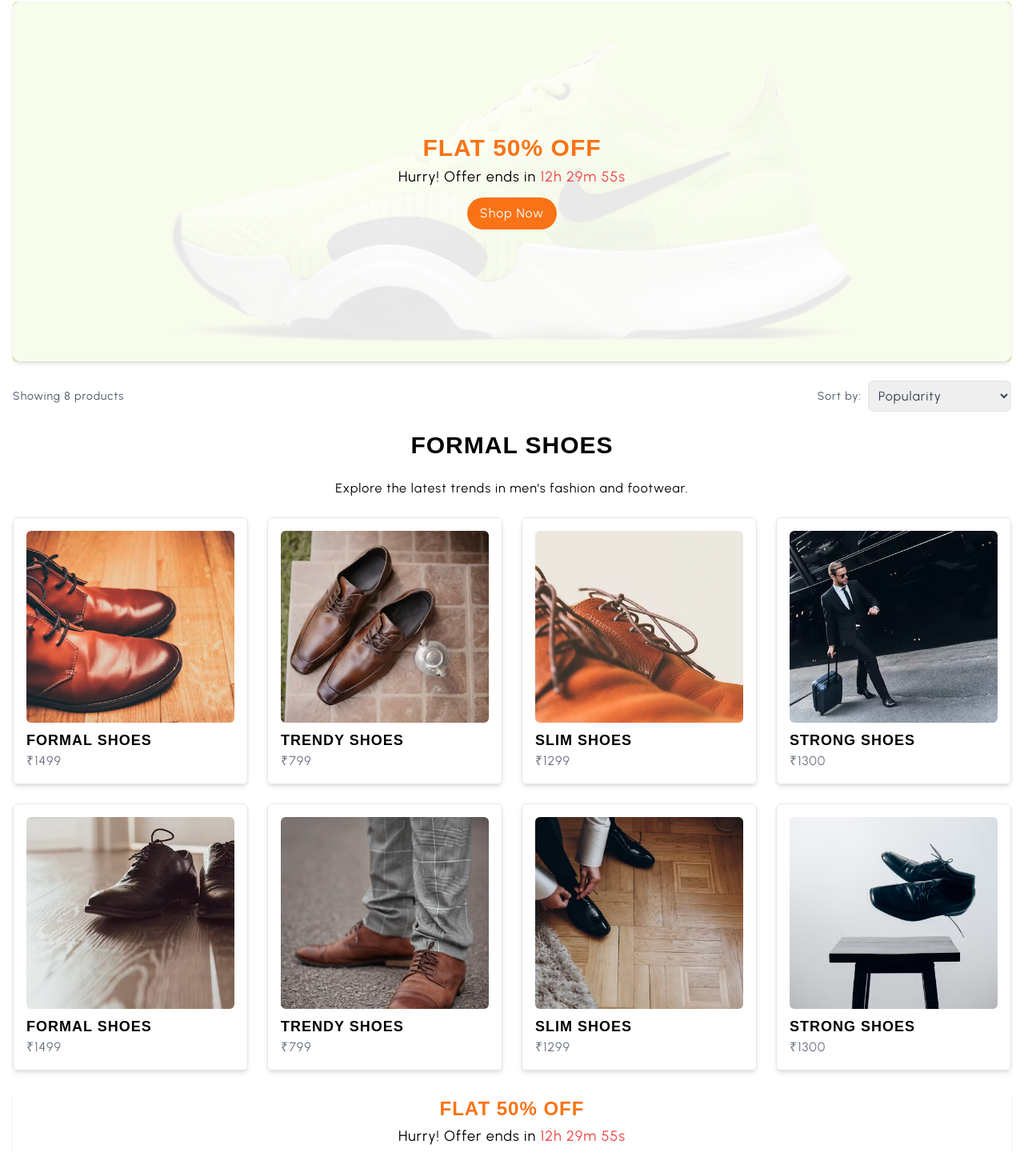
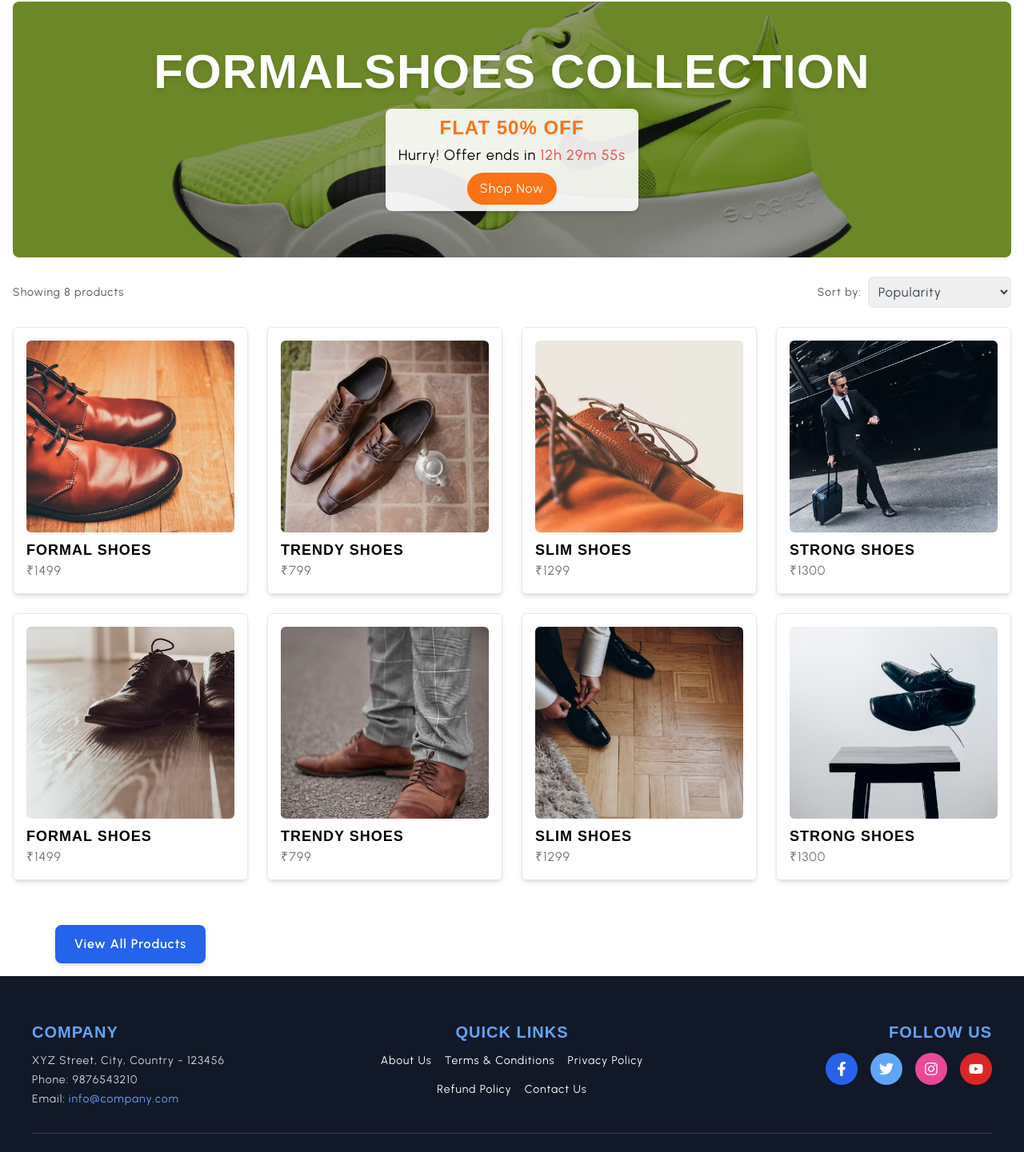
Before and after one commit to amantiwari2357/PRVLITE--shoes, a Next.js app: page /shop/FormalShoes in a window 1280 px wide. Shown: the part 94-1535 px from the top of the page at 80% size. Built offline with nearby package versions, Linux system fonts and the light colour scheme.

Commit message:
maine pura categories page view all add kiya jo thoda achhe se nhi display ho rha hau and h1 and p1 ko commnet diya

```diff
--- a/pages/shop/CasualShoes.js
+++ b/pages/shop/CasualShoes.js
@@ -83,8 +83,8 @@ const CasualShoes = () => {
                 </div>
             </div>
 
-            <h1 className="text-3xl font-bold text-center my-6">Casual Shoes</h1>
-            <p className="text-center">Explore the latest trends in men's fashion and footwear.</p>
+            {/* <h1 className="text-3xl font-bold text-center my-6">Casual Shoes</h1>
+            <p className="text-center">Explore the latest trends in men's fashion and footwear.</p> */}
 
             <div className="grid grid-cols-1 sm:grid-cols-2 md:grid-cols-3 lg:grid-cols-4 gap-6 mt-6">
                 {products.map((product) => (
@@ -96,6 +96,14 @@ const CasualShoes = () => {
                         </div>
                     </Link>
                 ))}
+                {/* View All Button */}
+<div className="flex justify-center mt-8">
+    <Link href="/shop">
+        <button className="bg-blue-600 text-white px-6 py-3 rounded-lg font-semibold shadow-md hover:bg-blue-700 transition-all">
+            View All Products
+        </button>
+    </Link>
+</div>
             </div>
         </div>
     );
--- a/pages/shop/FormalShoes.js
+++ b/pages/shop/FormalShoes.js
@@ -57,23 +57,30 @@ const MensClothing = () => {
     return (
         <div className="max-w-[1360px] mx-auto p-4">
             {/* 🏷️ Banner Section with Offer */}
-            <div className="relative w-full h-[250px] md:h-[350px] lg:h-[450px] mb-6">
+            <div className="relative w-full h-80 mb-6">
                 <img
                     src="/products/slide-3.png"
-                    alt="Formal Shoes Collection"
-                    className="w-full h-full object-cover rounded-md"
+                    alt="Sneakers Collection"
+                    className="w-full h-full object-cover rounded-lg"
                 />
-                <div className="absolute inset-0 flex flex-col items-center justify-center text-center px-4 bg-white/90 p-4 rounded-lg shadow-md">
-                    <h2 className="text-3xl font-bold text-orange-500">FLAT 50% OFF</h2>
-                    <p className="text-lg mt-1">
+                <div className="absolute inset-0 bg-black bg-opacity-40 flex flex-col items-center justify-center rounded-lg text-center px-6">
+                    <h1 className="text-white text-5xl md:text-6xl font-extrabold uppercase drop-shadow-md">FormalShoes Collection</h1>
+                    {/* Offer Box */}
+<div className="mt-4 bg-white/90 px-4 py-2 rounded-lg shadow-md">
+    <h2 className="text-2xl font-bold text-orange-500">FLAT 50% OFF</h2>
+    <p className="text-lg mt-1 text-black">
         Hurry! Offer ends in
-                        <span className="text-red-500"> {timeLeft.hours}h {timeLeft.minutes}m {timeLeft.second}s</span>
+        <span className="text-red-500">
+            {" "}{timeLeft.hours}h {timeLeft.minutes}m {timeLeft.second}s
+        </span>
     </p>
     <Link href="/shop">
-                        <button className="mt-3 px-4 py-2 bg-orange-500 text-white rounded-full hover:bg-orange-600 transition">
+        <button className="mt-2 px-4 py-2 bg-orange-500 text-white rounded-full hover:bg-orange-600 transition">
             Shop Now
         </button>
     </Link>
+</div>
+
                 </div>
             </div>
 
@@ -95,8 +102,8 @@ const MensClothing = () => {
                 </div>
             </div>
 
-            <h1 className="text-3xl font-bold text-center my-6">Formal Shoes</h1>
-            <p className="text-center">Explore the latest trends in men's fashion and footwear.</p>
+            {/* <h1 className="text-3xl font-bold text-center my-6">Formal Shoes</h1> */}
+            {/* <p className="text-center">Explore the latest trends in men's fashion and footwear.</p> */}
 
             {/* 🏷️ Product Grid */}
             <div className="grid grid-cols-1 sm:grid-cols-2 md:grid-cols-3 lg:grid-cols-4 gap-6 mt-6">
@@ -113,21 +120,17 @@ const MensClothing = () => {
                         </a>
                     </Link>
                 ))}
-            </div>
-
-            {/* 🏷️ Offer Box (Added Below Product List) */}
-            <div className="mt-6 bg-white/90 px-4 py-2 rounded-lg shadow-md text-center">
-                <h2 className="text-2xl font-bold text-orange-500">FLAT 50% OFF</h2>
-                <p className="text-lg mt-1 text-black">
-                    Hurry! Offer ends in
-                    <span className="text-red-500"> {timeLeft.hours}h {timeLeft.minutes}m {timeLeft.second}s</span>
-                </p>
+                {/* View All Button */}
+<div className="flex justify-center mt-8">
     <Link href="/shop">
-                    <button className="mt-2 px-4 py-2 bg-orange-500 text-white rounded-full hover:bg-orange-600 transition">
-                        Shop Now
+        <button className="bg-blue-600 text-white px-6 py-3 rounded-lg font-semibold shadow-md hover:bg-blue-700 transition-all">
+            View All Products
         </button>
     </Link>
 </div>
+            </div>
+
+
         </div>
     );
 };
--- a/pages/shop/Sneakers.js
+++ b/pages/shop/Sneakers.js
@@ -97,8 +97,8 @@ const MensClothing = () => {
                 </div>
             </div>
 
-            <h1 className="text-3xl font-bold text-center my-6">Sneakers</h1>
-            <p className="text-center">Explore the latest trends in men's fashion and footwear.</p>
+            {/* <h1 className="text-3xl font-bold text-center my-6">Sneakers</h1> */}
+            {/* <p className="text-center">Explore the latest trends in men's fashion and footwear.</p> */}
 
             {/* 🏷️ Product Grid */}
             <div className="grid grid-cols-1 sm:grid-cols-2 md:grid-cols-3 lg:grid-cols-4 gap-6 mt-6">
@@ -111,6 +111,15 @@ const MensClothing = () => {
                         </div>
                     </Link>
                 ))}
+
+                {/* View All Button */}
+<div className="flex justify-center mt-8">
+    <Link href="/shop">
+        <button className="bg-blue-600 text-white px-6 py-3 rounded-lg font-semibold shadow-md hover:bg-blue-700 transition-all">
+            View All Products
+        </button>
+    </Link>
+</div>
             </div>
         </div>
     );
--- a/pages/shop/SportsShoes.js
+++ b/pages/shop/SportsShoes.js
@@ -51,14 +51,15 @@ const MensClothing = () => {
 
     return (
         <div className="max-w-[1360px] mx-auto p-4">
-            <div className="relative w-full h-[250px] md:h-[350px] lg:h-[450px] mb-6">
+            {/* 🏷️ Banner Section with Offer */}
+            <div className="relative w-full h-80 mb-6">
                 <img
-                    src="/products/mens2.jpg"
-                    alt="Sports Shoes Collection"
-                    className="w-full h-full object-cover rounded-md"
+                    src="/products/slide-3.png"
+                    alt="Sneakers Collection"
+                    className="w-full h-full object-cover rounded-lg"
                 />
-                <div className="absolute inset-0 bg-black bg-opacity-40 flex flex-col items-center justify-center rounded-md text-center px-6">
-                    <h1 className="text-4xl font-bold text-white">Sports Shoes Collection</h1>
+                <div className="absolute inset-0 bg-black bg-opacity-40 flex flex-col items-center justify-center rounded-lg text-center px-6">
+                    <h1 className="text-white text-5xl md:text-6xl font-extrabold uppercase drop-shadow-md">SportsShoes Collection</h1>
                     {/* Offer Box */}
 <div className="mt-4 bg-white/90 px-4 py-2 rounded-lg shadow-md">
     <h2 className="text-2xl font-bold text-orange-500">FLAT 50% OFF</h2>
--- a/pages/shop/accessories.js
+++ b/pages/shop/accessories.js
@@ -52,7 +52,7 @@ const MensClothing = () => {
             {/* 🏷️ Banner Section with Offer */}
             <div className="relative w-full h-80 mb-6">
                 <img
-                    src="/products/slide-2.png"
+                    src="/products/slide-3.png"
                     alt="Sneakers Collection"
                     className="w-full h-full object-cover rounded-lg"
                 />
@@ -97,8 +97,8 @@ const MensClothing = () => {
                 </div>
             </div>
 
-            <h1 className="text-3xl font-bold text-center my-6">Sneakers</h1>
-            <p className="text-center">Explore the latest trends in men's fashion and footwear.</p>
+            {/* <h1 className="text-3xl font-bold text-center my-6">Sneakers</h1>
+            <p className="text-center">Explore the latest trends in men's fashion and footwear.</p> */}
 
             {/* 🏷️ Product Grid */}
             <div className="grid grid-cols-1 sm:grid-cols-2 md:grid-cols-3 lg:grid-cols-4 gap-6 mt-6">
@@ -111,6 +111,14 @@ const MensClothing = () => {
                         </div>
                     </Link>
                 ))}
+                {/* View All Button */}
+<div className="flex justify-center mt-8">
+    <Link href="/shop">
+        <button className="bg-blue-600 text-white px-6 py-3 rounded-lg font-semibold shadow-md hover:bg-blue-700 transition-all">
+            View All Products
+        </button>
+    </Link>
+</div>
             </div>
         </div>
     );
--- a/pages/shop/footwear.js
+++ b/pages/shop/footwear.js
@@ -57,27 +57,31 @@ const MensClothing = () => {
 
     return (
         <div className="max-w-[1360px] mx-auto p-4">
-
-            {/* ✅ Banner Section with Offer */}
-            <div className="relative w-full h-[200px] md:h-[300px] lg:h-[350px] mb-6">
+            {/* 🏷️ Banner Section with Offer */}
+            <div className="relative w-full h-80 mb-6">
                 <img
-                    src="/products/mens2.jpg"
-                    alt="Formal Shoes Collection"
-                    className="w-full h-full object-cover rounded-md"
+                    src="/products/slide-2.png"
+                    alt="Sneakers Collection"
+                    className="w-full h-full object-cover rounded-lg"
                 />
-
-                {/* ✅ Offer Box - Positioned Over the Image */}
-                <div className="absolute inset-0 flex flex-col justify-center items-center text-center text-white bg-black/50 p-4 rounded-md">
-                    <h2 className="text-4xl font-bold text-orange-500">FLAT 50% OFF</h2>
-                    <p className="text-lg mt-2 font-semibold">
+                <div className="absolute inset-0 bg-black bg-opacity-40 flex flex-col items-center justify-center rounded-lg text-center px-6">
+                    <h1 className="text-white text-5xl md:text-6xl font-extrabold uppercase drop-shadow-md">FormalShoes Collection</h1>
+                    {/* Offer Box */}
+<div className="mt-4 bg-white/90 px-4 py-2 rounded-lg shadow-md">
+    <h2 className="text-2xl font-bold text-orange-500">FLAT 50% OFF</h2>
+    <p className="text-lg mt-1 text-black">
         Hurry! Offer ends in
-                        <span className="text-yellow-300"> {timeLeft.hours}h {timeLeft.minutes}m {timeLeft.seconds}s</span>
+        <span className="text-red-500">
+            {" "}{timeLeft.hours}h {timeLeft.minutes}m {timeLeft.second}s
+        </span>
     </p>
     <Link href="/shop">
-                        <button className="mt-3 px-5 py-2 bg-orange-500 text-white rounded-full text-lg hover:bg-orange-600 transition">
+        <button className="mt-2 px-4 py-2 bg-orange-500 text-white rounded-full hover:bg-orange-600 transition">
             Shop Now
         </button>
     </Link>
+</div>
+
                 </div>
             </div>
 
@@ -102,8 +106,8 @@ const MensClothing = () => {
             </div>
 
             {/* ✅ Heading */}
-            <h1 className="text-4xl font-bold text-center my-6">Formal Footwear</h1>
-            <p className="text-lg text-center">Discover the best formal shoes for your style.</p>
+            {/* <h1 className="text-4xl font-bold text-center my-6">Formal Footwear</h1>
+            <p className="text-lg text-center">Discover the best formal shoes for your style.</p> */}
 
             {/* ✅ Product Grid */}
             <div className="grid grid-cols-1 sm:grid-cols-2 md:grid-cols-3 lg:grid-cols-4 gap-6 mt-6">
@@ -116,23 +120,17 @@ const MensClothing = () => {
                         </div>
                     </Link>
                 ))}
-            </div>
-
-            {/* ✅ Offer Box Below the Products */}
-            <div className="mt-6 bg-white/90 px-6 py-4 rounded-lg shadow-md text-center">
-                <h2 className="text-2xl font-bold text-orange-500">FLAT 50% OFF</h2>
-                <p className="text-lg mt-1 text-black">
-                    Hurry! Offer ends in
-                    <span className="text-red-500">
-                        {" "} {timeLeft.hours}h {timeLeft.minutes}m {timeLeft.seconds}s
-                    </span>
-                </p>
+                {/* View All Button */}
+<div className="flex justify-center mt-8">
     <Link href="/shop">
-                    <button className="mt-3 px-4 py-2 bg-orange-500 text-white rounded-full hover:bg-orange-600 transition">
-                        Shop Now
+        <button className="bg-blue-600 text-white px-6 py-3 rounded-lg font-semibold shadow-md hover:bg-blue-700 transition-all">
+            View All Products
         </button>
     </Link>
 </div>
+            </div>
+
+
         </div>
     );
 };
--- a/pages/shop/mens-clothing.js
+++ b/pages/shop/mens-clothing.js
@@ -108,17 +108,31 @@ const MensClothing = () => {
             </div>
 
             {/* 🏷️ Product Grid */}
-            <div className="grid grid-cols-1 sm:grid-cols-2 md:grid-cols-3 lg:grid-cols-4 gap-6 mt-6">
-                {filteredProducts.map((product) => (
-                    <Link key={product.id} href={`/shop/product/${product.id}`}>
-                        <div className="border p-4 rounded-md shadow-md cursor-pointer hover:shadow-lg transition-all">
-                            <img src={product.image} alt={product.name} className="w-full h-60 object-cover rounded-md"/>
-                            <h2 className="text-lg font-bold mt-2">{product.name}</h2>
-                            <p className="text-gray-500">₹{product.price}</p>
-                        </div>
-                    </Link>
-                ))}
+<div className="grid grid-cols-1 sm:grid-cols-2 md:grid-cols-3 lg:grid-cols-4 gap-8 mt-6">
+    {filteredProducts.map((product) => (
+        <Link key={product.id} href={`/shop/product/${product.id}`}>
+            <div className="border p-4 rounded-lg shadow-md cursor-pointer bg-white transition-transform transform hover:scale-105 hover:shadow-xl">
+                <img
+                    src={product.image}
+                    alt={product.name}
+                    className="w-full h-60 object-cover rounded-lg"
+                />
+                <h2 className="text-xl font-semibold mt-3">{product.name}</h2>
+                <p className="text-gray-600 text-lg font-medium">₹{product.price}</p>
             </div>
+        </Link>
+    ))}
+</div>
+
+{/* View All Button */}
+<div className="flex justify-center mt-8">
+    <Link href="/shop">
+        <button className="bg-blue-600 text-white px-6 py-3 rounded-lg font-semibold shadow-md hover:bg-blue-700 transition-all">
+            View All Products
+        </button>
+    </Link>
+</div>
+
         </div>
     );
 };
--- a/pages/shop/womens-clothing.js
+++ b/pages/shop/womens-clothing.js
@@ -56,15 +56,15 @@ const WomensClothing = () => {
 
     return (
         <div className="max-w-[1360px] mx-auto p-4">
-            {/* Banner Section */}
-            <div className="relative w-full h-[250px] md:h-[350px] lg:h-[450px] mb-6">
+            {/* 🏷️ Banner Section with Offer */}
+            <div className="relative w-full h-80 mb-6">
                 <img
                     src="/products/slide-2.png"
-                    alt="Women's Clothing Collection"
-                    className="w-full h-full object-cover rounded-md"
+                    alt="Sneakers Collection"
+                    className="w-full h-full object-cover rounded-lg"
                 />
-                <div className="absolute inset-0 bg-black bg-opacity-40 flex flex-col items-center justify-center rounded-md text-center px-6">
-                    <h1 className="text-4xl font-bold text-white">Women's Clothing Collection</h1>
+                <div className="absolute inset-0 bg-black bg-opacity-40 flex flex-col items-center justify-center rounded-lg text-center px-6">
+                    <h1 className="text-white text-5xl md:text-6xl font-extrabold uppercase drop-shadow-md">WomensClothing Collection</h1>
                     {/* Offer Box */}
 <div className="mt-4 bg-white/90 px-4 py-2 rounded-lg shadow-md">
     <h2 className="text-2xl font-bold text-orange-500">FLAT 50% OFF</h2>
@@ -117,6 +117,14 @@ const WomensClothing = () => {
                         </a>
                     </Link>
                 ))}
+                {/* View All Button */}
+<div className="flex justify-center mt-8">
+    <Link href="/shop">
+        <button className="bg-blue-600 text-white px-6 py-3 rounded-lg font-semibold shadow-md hover:bg-blue-700 transition-all">
+            View All Products
+        </button>
+    </Link>
+</div>
             </div>
         </div>
     );
```
Lines whose indentation alone changed are shown as unchanged.
